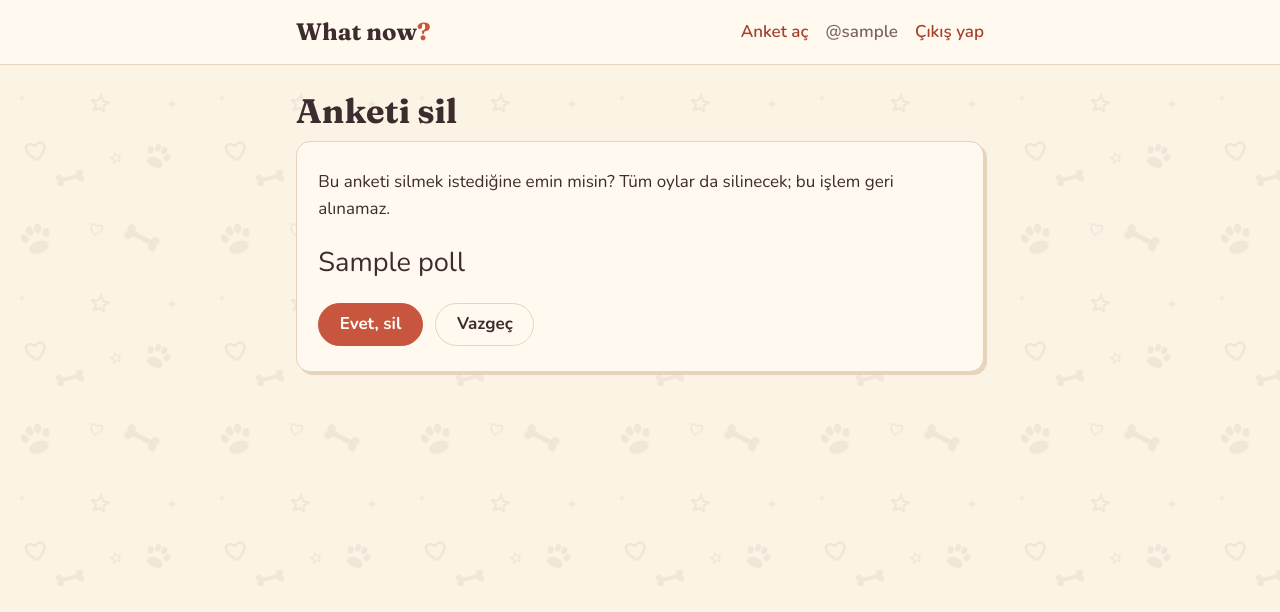
After one commit to ilaydatatli/WhatNow-, a Django app: page /polls/1/delete/ in a window 1280 px wide. The commit adds this page. Shown: the top 612 px of the page. Run offline with Django 5.2, Linux system fonts and the light colour scheme; a user stored in the database is signed in; tables that the repository leaves empty hold one stand-in row (values such as "Sample post"); parts of the project's set-up code (start-up, migrations or seed data) failed here and were passed over.

Commit message:
delete own polls with confirmation question

```diff
--- a/polls/urls.py
+++ b/polls/urls.py
@@ -9,4 +9,5 @@ urlpatterns = [
     path("polls/new/", views.poll_create, name="create"),
     path("polls/<int:pk>/", views.poll_detail, name="detail"),
     path("polls/<int:pk>/vote/", views.vote, name="vote"),
+    path("polls/<int:pk>/delete/", views.poll_delete, name="delete"),
 ]
--- a/polls/views.py
+++ b/polls/views.py
@@ -109,3 +109,13 @@ def poll_create(request):
         "min_options": MIN_OPTIONS,
         "max_options": MAX_OPTIONS,
     })
+
+
+@login_required
+def poll_delete(request, pk):
+    poll = get_object_or_404(Poll, pk=pk, author=request.user)
+    if request.method == "POST":
+        poll.delete()
+        messages.success(request, "Anketin silindi.")
+        return redirect("accounts:profile")
+    return render(request, "polls/delete.html", {"poll": poll})
--- a/static/css/main.css
+++ b/static/css/main.css
@@ -316,6 +316,20 @@ main.container {
 
 .stat-label { color: var(--ink-soft); }
 
+/* Sits above the card-wide title link so it stays clickable. */
+.card-action {
+  position: relative;
+  z-index: 1;
+  margin-left: auto;
+  font-weight: 600;
+}
+
+.delete-actions {
+  display: flex;
+  flex-wrap: wrap;
+  gap: 0.75rem;
+}
+
 /* ---------- Messages ---------- */
 
 .messages {
--- a/templates/accounts/profile.html
+++ b/templates/accounts/profile.html
@@ -31,6 +31,7 @@
             <span>{{ poll.vote_count }} oy</span>
             <span>·</span>
             <span>{{ poll.created_at|ago }}</span>
+            <a class="card-action" href="{% url 'polls:delete' poll.pk %}">Sil</a>
           </p>
         </li>
       {% endfor %}
--- /dev/null
+++ b/templates/polls/delete.html
@@ -0,0 +1,17 @@
+{% extends "base.html" %}
+
+{% block title %}Anketi sil · What now?{% endblock %}
+
+{% block content %}
+  <h1>Anketi sil</h1>
+
+  <form method="post" class="card form-card">
+    {% csrf_token %}
+    <p>Bu anketi silmek istediğine emin misin? Tüm oylar da silinecek; bu işlem geri alınamaz.</p>
+    <p class="poll-question">{{ poll.question }}</p>
+    <div class="delete-actions">
+      <button type="submit" class="btn">Evet, sil</button>
+      <a class="btn btn-ghost" href="{% url 'accounts:profile' %}">Vazgeç</a>
+    </div>
+  </form>
+{% endblock %}
```
Also changed, not shown: polls/tests.py (+30 -0 lines).
